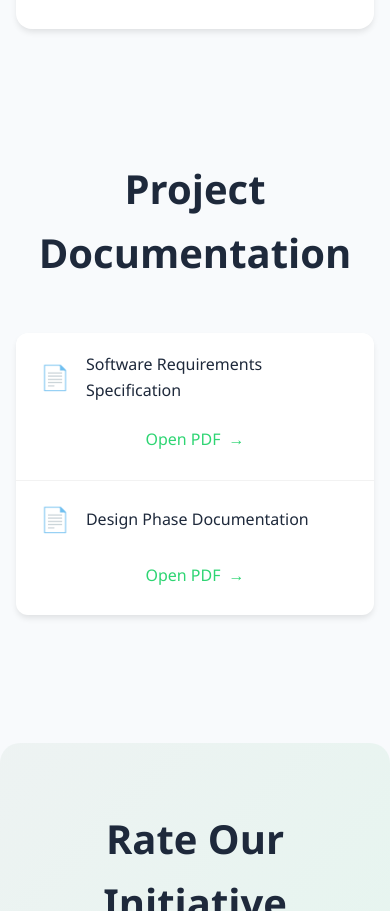
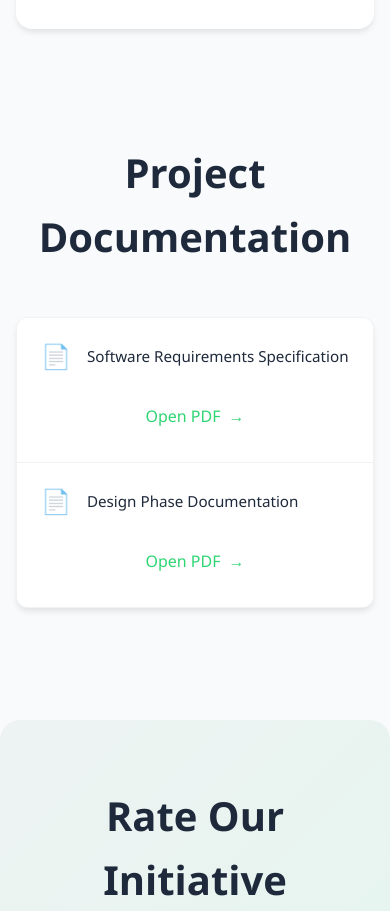
Before and after one commit to tkm22cs/ecotrack, a plain HTML site: page index.html in a window 390 px wide. Shown: the part 2473-3384 px from the top of the page. Drawn offline with nearby package versions, Linux system fonts and the light colour scheme.

Commit message:
Update styles.css

```diff
--- a/styles.css
+++ b/styles.css
@@ -364,23 +364,30 @@ footer {
     }
 }
 
-/* Document Section Styles */
+/* Document Section Styles - Updated for GitHub Pages compatibility */
+#documents {
+    padding: 4rem 2rem;
+    background-color: var(--background-color);
+}
+
 .doc-list {
     max-width: 800px;
     margin: 2rem auto;
-    background: var(--card-bg);
+    background: #ffffff; /* Explicit color instead of var() */
     border-radius: 12px;
     box-shadow: 0 4px 6px -1px rgba(0, 0, 0, 0.1);
     overflow: hidden;
+    border: 1px solid rgba(0, 0, 0, 0.05);
 }
 
 .doc-item {
     display: flex;
     justify-content: space-between;
     align-items: center;
-    padding: 1.2rem 1.5rem;
+    padding: 1.5rem 2rem;
     border-bottom: 1px solid rgba(0, 0, 0, 0.05);
-    transition: background-color 0.3s ease;
+    background-color: #ffffff;
+    transition: all 0.3s ease;
 }
 
 .doc-item:last-child {
@@ -388,7 +395,7 @@ footer {
 }
 
 .doc-item:hover {
-    background-color: rgba(46, 213, 115, 0.05);
+    background-color: #f8fff9;
 }
 
 .doc-info {
@@ -399,15 +406,17 @@ footer {
 
 .doc-icon {
     font-size: 1.5rem;
+    display: inline-block;
 }
 
 .doc-title {
     font-weight: 500;
-    color: var(--text-color);
+    color: #1e293b;
+    font-size: 1rem;
 }
 
 .doc-link {
-    color: var(--primary-color);
+    color: #2ed573;
     text-decoration: none;
     font-weight: 500;
     padding: 0.5rem 1rem;
@@ -416,19 +425,30 @@ footer {
     display: flex;
     align-items: center;
     gap: 0.5rem;
+    background-color: transparent;
 }
 
 .doc-link:hover {
-    background: var(--primary-color);
-    color: white;
+    background-color: #2ed573;
+    color: #ffffff;
 }
 
 .doc-link .arrow {
     transition: transform 0.3s ease;
+    display: inline-block;
 }
 
 .doc-link:hover .arrow {
     transform: translateX(4px);
+}
+
+/* Make sure section heading matches other sections */
+#documents h2 {
+    text-align: center;
+    margin-bottom: 3rem;
+    color: #1e293b;
+    font-size: 2.5rem;
+    font-weight: 700;
 }
 
 /* Responsive adjustments */
@@ -437,10 +457,20 @@ footer {
         flex-direction: column;
         align-items: flex-start;
         gap: 1rem;
+        padding: 1.2rem 1.5rem;
     }
 
     .doc-link {
         width: 100%;
         justify-content: center;
+        padding: 0.8rem 1rem;
+    }
+
+    .doc-title {
+        font-size: 0.95rem;
+    }
+
+    #documents {
+        padding: 3rem 1rem;
     }
 }
```
